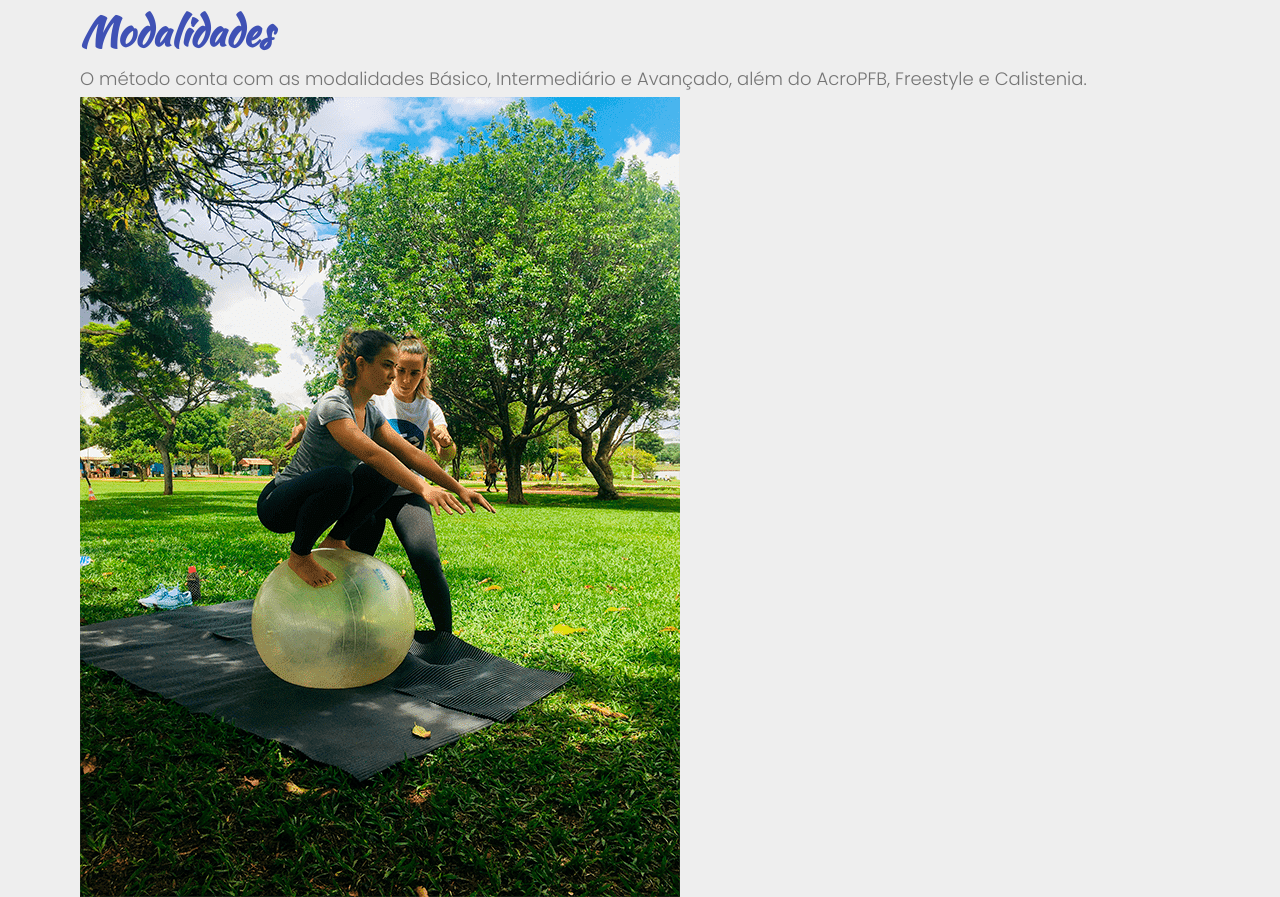
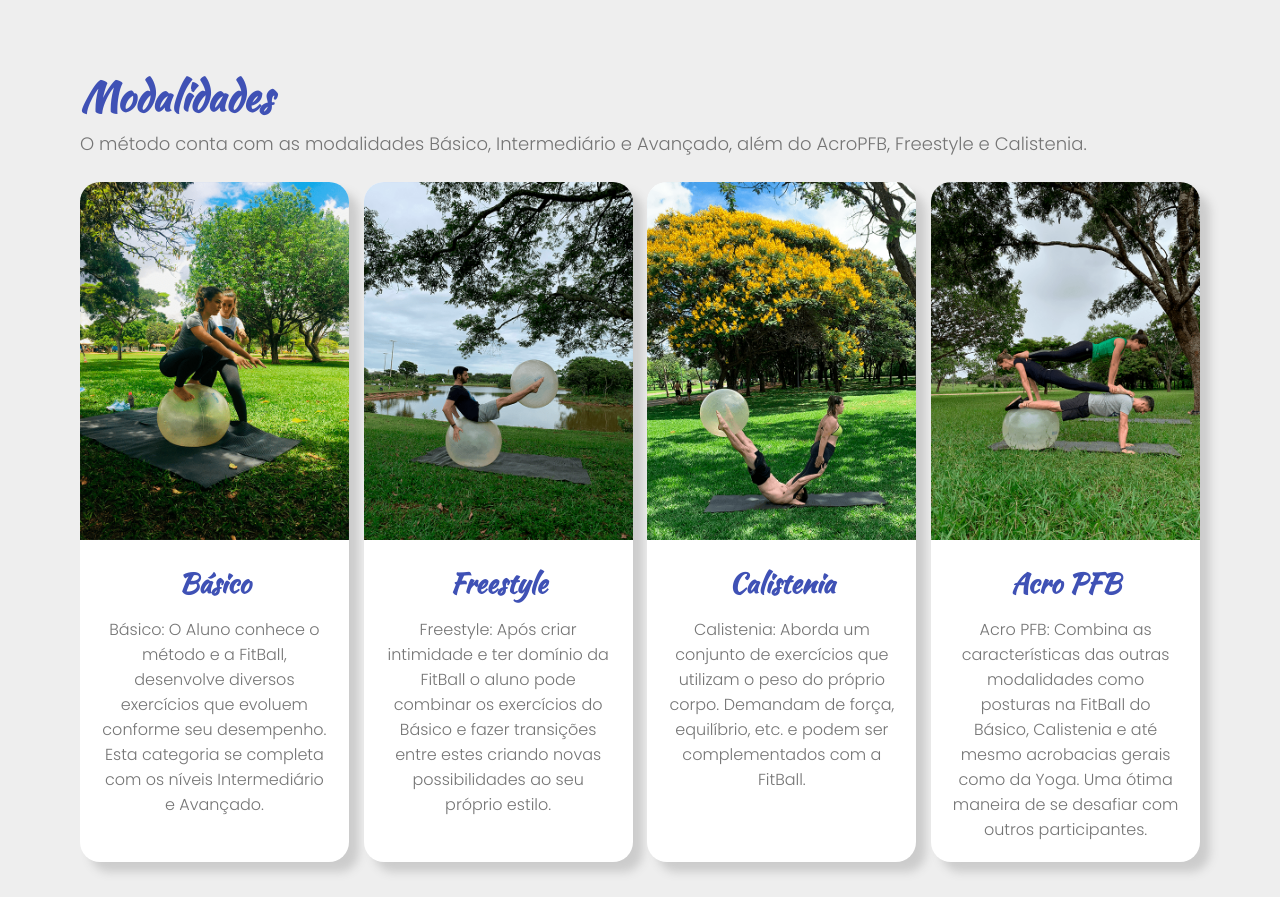
Before and after one commit to maclararose/PFB-no-Parque, a plain HTML site: page index.html in a window 1280 px wide. Shown: the part 1507-2404 px from the top of the page. Drawn offline with Linux system fonts and the light colour scheme.

Commit message:
Finish Modalidade section

```diff
--- a/index.css
+++ b/index.css
@@ -70,6 +70,7 @@ p {
 #pag-beneficios li {
   color: #FFF;
   font: 1.5em 'Poppins', sans-serif;
+  line-height: 2em;
 }
 
 h2 {
@@ -82,8 +83,40 @@ h2 {
   background-color: #EEE;
 }
 
+.container {
+  display: flex;
+  justify-content: space-between;
+  margin-top: 20px;
+}
+
+.card {
+  background-color: #FFF;
+  width: 24%;
+  border-radius: 20px;
+  box-shadow: 10px 10px 10px #ccc;
+}
+
 .img-card {
-  width: 380;
+  width: 100%;
+  border-radius: 20px 20px 0px 0px;
+}
+
+.texto-card {
+  padding: 20px;
+}
+
+h3 {
+  color: #3F51B5;
+  text-align: center;
+  font-family: 'Kaushan Script', cursive;
+  font-size: 1.7em;
+  margin-bottom: 14px;
+}
+
+.texto-card p {
+  text-align: center;
+  font: 1em 'Poppins', sans-serif;
+  font-weight: 300;
 }
 
 #treinos {
--- a/index.html
+++ b/index.html
@@ -65,30 +65,51 @@
 				O método conta com as modalidades Básico, Intermediário e Avançado, além do AcroPFB, Freestyle e Calistenia.
 			</p>
 
+			<div class="container">
+				<div class="card">
 					<img class="img-card" src="./media/img/basico.png"/>
+					<div class="texto-card">
 						<h3>Básico</h3>
 						<p>
 							Básico: O Aluno conhece o método e a FitBall, desenvolve diversos exercícios que evoluem conforme seu desempenho.
 							Esta categoria se completa com os níveis Intermediário e Avançado.
 						</p>
+					</div>
+				</div>
+
+				<div class="card">
 					<img class="img-card" src="./media/img/freestyle.png"/>
+					<div class="texto-card">
 						<h3>Freestyle</h3>
 						<p>
 							Freestyle: Após criar intimidade e ter domínio da FitBall o aluno pode combinar os exercícios do Básico e fazer
 							transições entre estes criando novas possibilidades ao seu próprio  estilo.
 						</p>
+					</div>
+				</div>
+
+				<div class="card">
 					<img class="img-card" src="./media/img/calistenia.png"/>
+					<div class="texto-card">
 						<h3><b>Calistenia</b></h3>
 						<p>
 							Calistenia: Aborda um conjunto de exercícios que utilizam o peso do próprio corpo. Demandam de força, equilíbrio, etc.
 							e podem ser complementados com a FitBall.
 						</p>
+					</div>
+				</div>
+
+				<div class="card">
 					<img class="img-card" src="./media/img/acro.png"/>
+					<div class="texto-card">
 						<h3><b>Acro PFB</b></h3>
 						<p>
 							Acro PFB: Combina as características das outras modalidades como posturas na FitBall do Básico, Calistenia e até mesmo acrobacias
 							gerais como da Yoga. Uma ótima maneira de se desafiar com outros participantes.
 						</p>
+					</div>
+				</div>
+			</div>
 		</section>
 
 		<section id="treinos">
```
Lines whose indentation alone changed are shown as unchanged.
